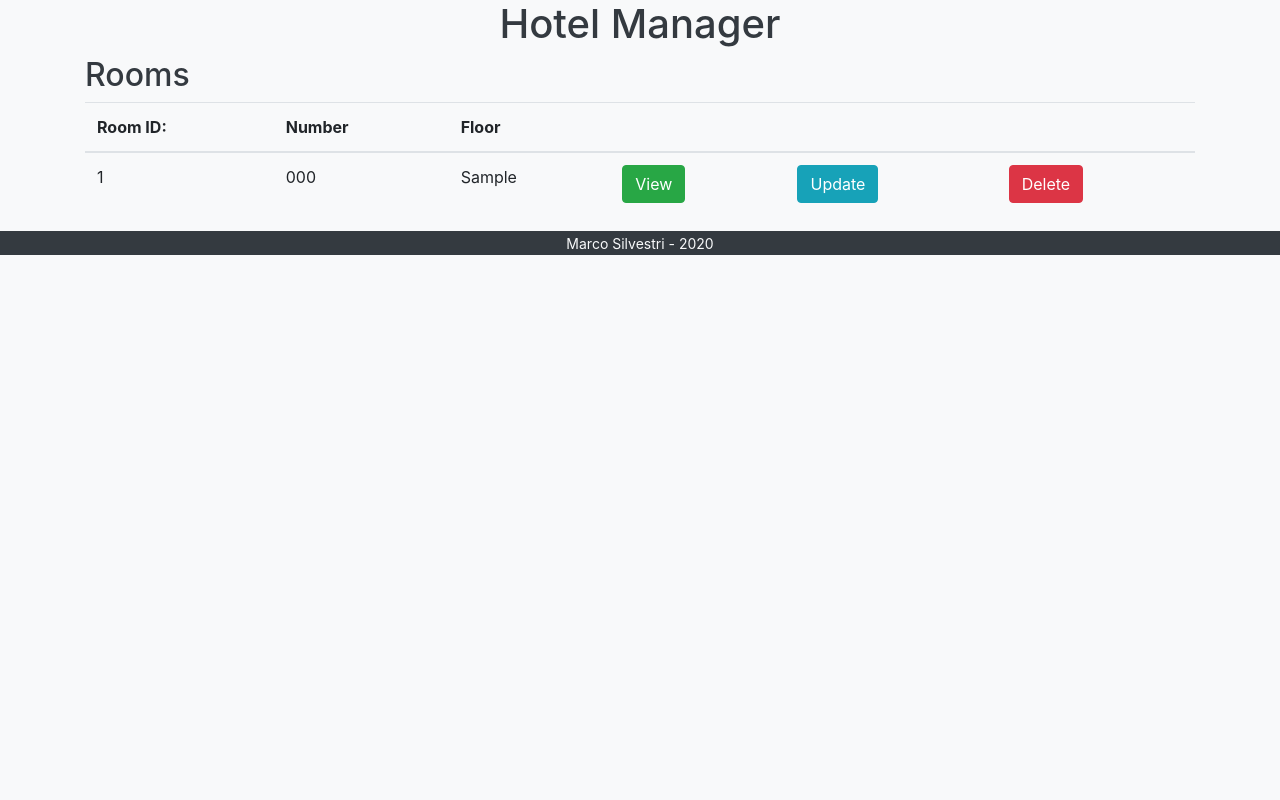
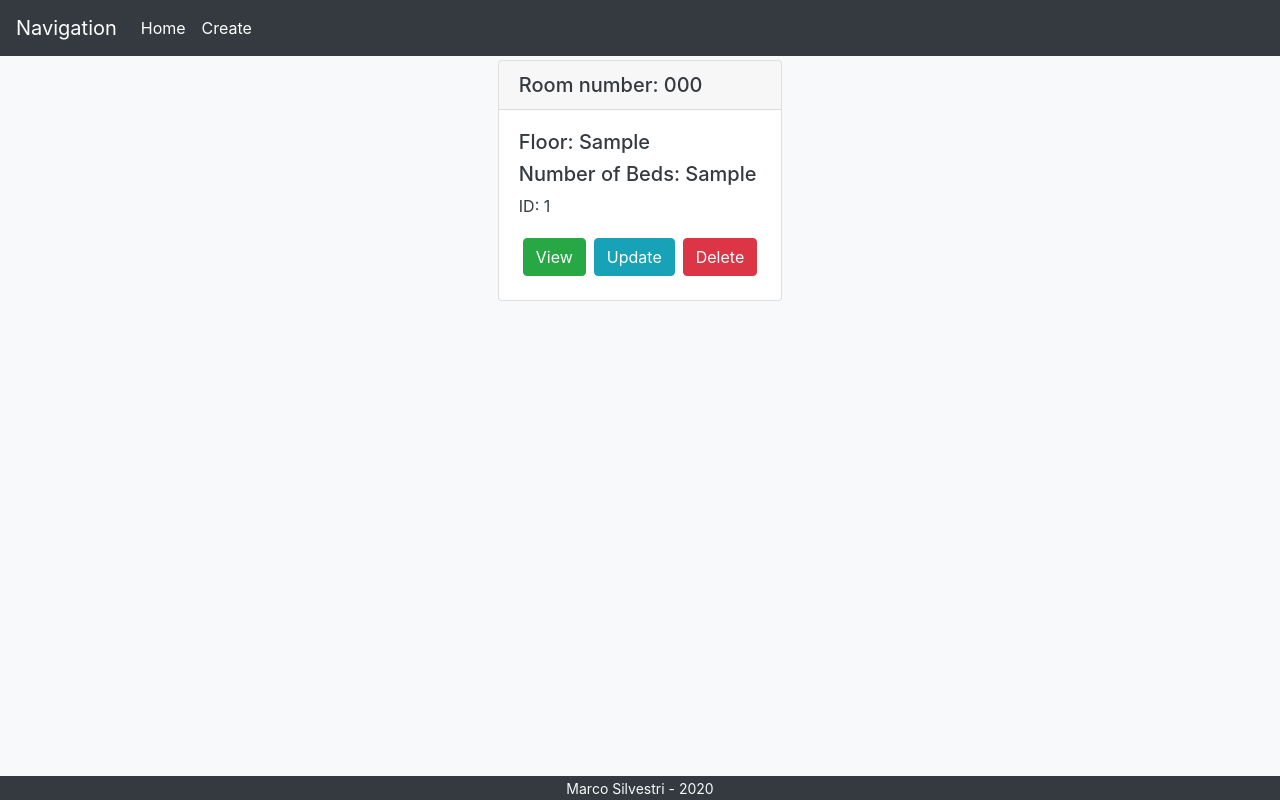
Before and after one commit to marco-silvestri/php-hotel-crud, a PHP site: page / in a window 1280 px wide. Run offline with PHP 8.4, Linux system fonts and the light colour scheme; tables that the repository leaves empty or names only in its code hold one stand-in row (values such as "Sample post"); data that the repository does not hold is empty.

Commit message:
Room creation included, style needed

```diff
--- a/index.php
+++ b/index.php
@@ -10,58 +10,42 @@ if (!empty($_GET['delete'])){ ?>
     </div>
 <?php };
 
-?>
+if (!empty($_GET['create'])){ ?>
+    <div class="alert alert-secondary" role="alert">
+        <span>The new Room has been succesfully created!</span>
+    </div>
+<?php }; ?>
 
-
-<div class="container d-flex flex-column">
-    <div class="row">
-        <div class="col-12">
-            <h2>Rooms</h2>
-            <table class="table">
-            <thead>
-                <tr>
-                    <th>Room ID:</th>
-                    <th>Number</th>
-                    <th>Floor</th>
-                    <th></th>
-                    <th></th>
-                    <th></th>
-                </tr>
-            </thead>
-            <tbody>
+<div class="container d-flex flex-row flex-wrap justify-content-center">
 <?php
 if (!empty($rooms)){
-                        foreach ($rooms as $room) { ?>
-                            <tr>
-                                <td><?php echo $room['id']; ?></td>
-                                <td><?php echo $room['room_number']; ?></td>
-                                <td><?php echo $room['floor']; ?></td>
-                                <td>
+    foreach ($rooms as $room){ ?>
+    <div class="card m-1">
+        <h5 class="card-header">Room number: <?php echo $room['room_number']; ?></h5>
+        <div class="card-body">
+            <h5 class="card-text">Floor: <?php echo $room['floor']; ?></h5>
+            <h5 class="card-text">Number of Beds: <?php echo $room['beds']; ?></h5>
+            <p class="card-text">ID: <?php echo $room['id']; ?></p>
             <a href="show.php?id=<?php echo $room['id']; ?>">
-                                        <button type="button" class="btn btn-success">
-                                            View
-                                        </button>
+            <div class="button-area d-flex flex-row">
+                <button type="button" class="btn btn-success m-1">View</button>
             </a>
-                                </td>
-                                <td>
             <form action="<?php echo $base_path; ?>update.php" >
                 <input type="hidden" name="id" value=<?php echo $room['id']; ?>>
-                                        <input type="submit" class="btn btn-info" value="Update">
+                <input type="submit" class="btn btn-info m-1" value="Update">
             </form>
-                                </td>
-                                <td>
             <form action="<?php echo $base_path; ?>partials/delete/delete.php" >
                 <input type="hidden" name="id" value=<?php echo $room['id']; ?>>
-                                        <input type="submit" class="btn btn-danger" value="Delete">
+                <input type="submit" class="btn btn-danger m-1" value="Delete">
             </form>
-                                </td>
-                            </tr>
-                        <?php }
-                    } ?>
-            </tbody>
-            </table>
             </div>
         </div>
+    </div>
+    <?php }
+}
+elseif (empty($rooms)){?>
+    <h1>Weird, no rooms available.</h1>
+<?php } ?>
 </div>
 
 <?php
--- a/partials/home_page/server.php
+++ b/partials/home_page/server.php
@@ -2,10 +2,11 @@
 //  db Handler
 include_once __DIR__ . '/../database.php';
 
-//  Connection OK
+//  Query composer
 $sql = "SELECT * FROM `stanze`";
 $result = $conn->query($sql);
 
+//  Output
 if ($result && $result->num_rows > 0){
     $rooms =[];
     while ($row = $result->fetch_assoc()) {
--- a/partials/template/crud-footer.php
+++ b/partials/template/crud-footer.php
@@ -2,7 +2,9 @@
     include_once __DIR__ . '/../../env.php';
     ?>
     <footer>
-        <span class="credits">Marco Silvestri - 2020</span>
+        <div class="container-fluid bg-dark text-center fixed-bottom">
+            <span class="credits">Marco Silvestri - 2020</span>
+        </div>
     </footer>
 
     <!-- Script -->
--- a/partials/template/crud-head.php
+++ b/partials/template/crud-head.php
@@ -10,6 +10,26 @@ include_once __DIR__ . '/../../env.php';
     <link rel="stylesheet" href="<?php echo $base_path; ?>dist/css/app.css">
 </head>
 <body>
-    <header>
-        <h1 class="main-title">Hotel Manager</h1>
-    </header>
+<?php
+$uri = $_SERVER['REQUEST_URI'];
+
+//  Print a jumbotron only on the index.php
+if ($uri == "/" . $folder){ ?>
+    <div class="jumbotron bg-dark my-0 text-info text-center">
+        <h1 class="display-4">Hotel Manager</h1>
+    </div>
+<?php } ?>
+
+<nav class="navbar navbar-expand sticky-top navbar-dark bg-dark">
+    <span class="navbar-brand">Navigation</span>
+    <div class="collapse navbar-collapse" id="navbarSupportedContent">
+        <ul class="navbar-nav mr-auto">
+            <li class="nav-item active">
+                <a class="nav-link" href="<?php echo $base_path;?>">Home</a>
+            </li>
+            <li class="nav-item active">
+                <a class="nav-link" href="<?php echo $base_path;?>create.php">Create</a>
+            </li>
+        </ul>
+    </div>
+</nav>
--- a/src/styles/partials/_common.scss
+++ b/src/styles/partials/_common.scss
@@ -10,18 +10,11 @@ body {
     flex-direction: column;
 }
 
-footer {
-    margin: auto;
-    width: 100%;
-    background-color: $dark;
-    text-align: center;
-}
-
-.main-title {
-    text-align: center;
-}
-
 .credits {
     font-size: 14px;
     color: $light;
 }
+
+span {
+    font-size: 24px;
+}
```
Also changed, not shown: create.php (added, +35 -0 lines), partials/create/server.php (added, +23 -0 lines), partials/update/server.php (+12 -6 lines), show.php (+5 -10 lines), update.php (+15 -13 lines), dist/css/app.css, 1 other file. Lines whose indentation alone changed are shown as unchanged.
